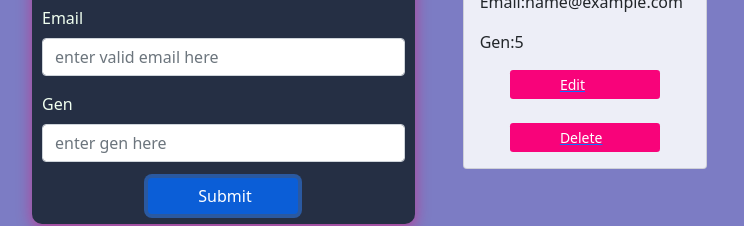
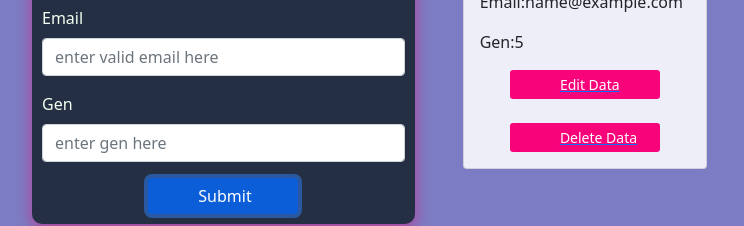
Before and after one commit to shawlycode/CRUD_Users_contacts, a React (Create React App) app: page / in a window 1280 px wide. Both pictures are taken after typing "Sample", "name@example.com", "5" into the empty fields and a click on the button "Submit". Shown: the part 122-348 px from the top of the page, without its empty margins (0-744 px from the left). Built offline with nearby package versions, Linux system fonts and the light colour scheme.

Commit message:
modified button text

```diff
--- a/src/components/Contact.jsx
+++ b/src/components/Contact.jsx
@@ -38,12 +38,12 @@ const Contact = (props) => {
             </Card.Text>
             <Card.Link>
               <Button variant="success" size="sm" onClick={handleShow}>
-                Edit
+                Edit Data
               </Button>
             </Card.Link>
             <Card.Link>
               <Button variant="danger" size="sm" onClick={handleDelete}>
-                Delete
+                Delete Data
               </Button>
             </Card.Link>
           </Card.Body>
```
